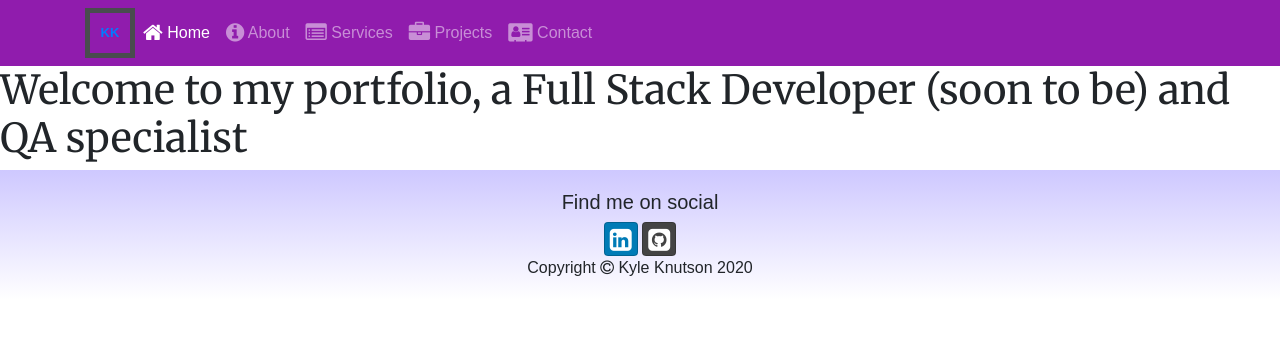
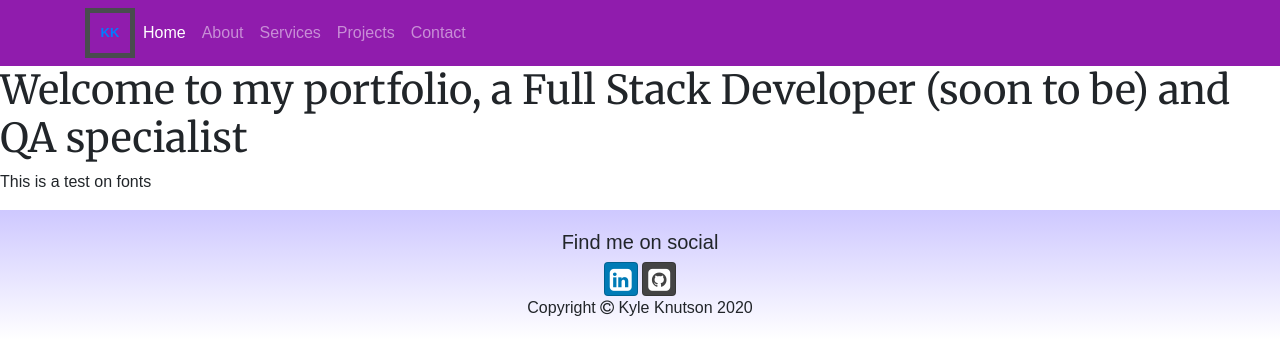
Before and after one commit to knut0341/portfolio, a website: page portfolio.html in a window 1280 px wide. Drawn offline with nearby package versions, Linux system fonts and the light colour scheme.

Commit message:
navbar update

```diff
--- a/css/style.css
+++ b/css/style.css
@@ -1,7 +1,7 @@
 body {
     font-family: "Source Sans Pro", sans-serif; }
 
-  h1, h2, h3 {
+  h1 {
     font-family: "Merriweather"; }
 
   h2 {
@@ -26,7 +26,10 @@ body {
     min-height: 200px; }
 
   .navbar {
-    background-color: #901CAD; }
+    background-color: #901CAD;
+
+  }
+
 
   .carousel-caption {
     background-color: rgba(0, 0, 0, 0.5); }
@@ -39,7 +42,7 @@ body {
     right: 0;
     bottom: 0; }
 
-    .site-logo {
+  .site-logo {
         width: 50px;
         height: 50px;
         display: block;
@@ -74,7 +77,7 @@ body {
         flex-shrink: 0;
     }
 
-    .site-logo .logo-text {
+  .site-logo .logo-text {
         position: absolute;
         top: 50%;
         left: 50%;
--- a/portfolio.html
+++ b/portfolio.html
@@ -23,22 +23,25 @@
                 <a class="site-logo" href="#">
                     <span class="logo-text">KK</span>
                 </a>
-
-                <div class="collapse navbar-collapse" id="nucampNavbar">
-                <ul class="navbar-nav nav-right">
-                    <li class="nav-item active"><a class="nav-link" href="#"><i class="fa fa-home fa-lg"></i> Home</a></li>
-                    <li class="nav-item"><a class="nav-link" href="aboutme.html"><i class="fa fa-info-circle fa-lg"></i> About</a></li>
-                    <li class="nav-item"><a class="nav-link" href="services.html"><i class="fa fa-list-alt fa-lg"></i> Services</a></li>
-                    <li class="nav-item"><a class="nav-link" href="projects.html"><i class="fa fa-briefcase fa-lg"></i> Projects</a></li>
-                    <li class="nav-item"><a class="nav-link" href="contactme.html"><i class="fa fa-address-card fa-lg"></i> Contact</a></li>
-                </ul>
-            </div>
+                <button class="navbar-toggler" type="button" data-toggle="collapse" data-target="#nucampNavbar">
+                    <span class="navbar-toggler-icon"></span>
+                </button>
+                <div class="collapse navbar-collapse" id="nucampNavbar" >
+                    <ul class="navbar-nav">
+                        <li class="nav-item active"><a class="nav-link" href="#">Home</a></li>
+                        <li class="nav-item"><a class="nav-link" href="aboutme.html">About</a></li>
+                        <li class="nav-item"><a class="nav-link" href="services.html">Services</a></li>
+                        <li class="nav-item"><a class="nav-link" href="projects.html"> Projects</a></li>
+                        <li class="nav-item"><a class="nav-link" href="contactme.html">Contact</a></li>
+                    </ul>
+                </div>
             </div>
         </nav>
     </header>
 
     <body>
         <h1>Welcome to my portfolio, a Full Stack Developer (soon to be) and QA specialist </h1>
+        <p>This is a test on fonts</p>
     </body>
 
     <footer class="site-footer">
```
